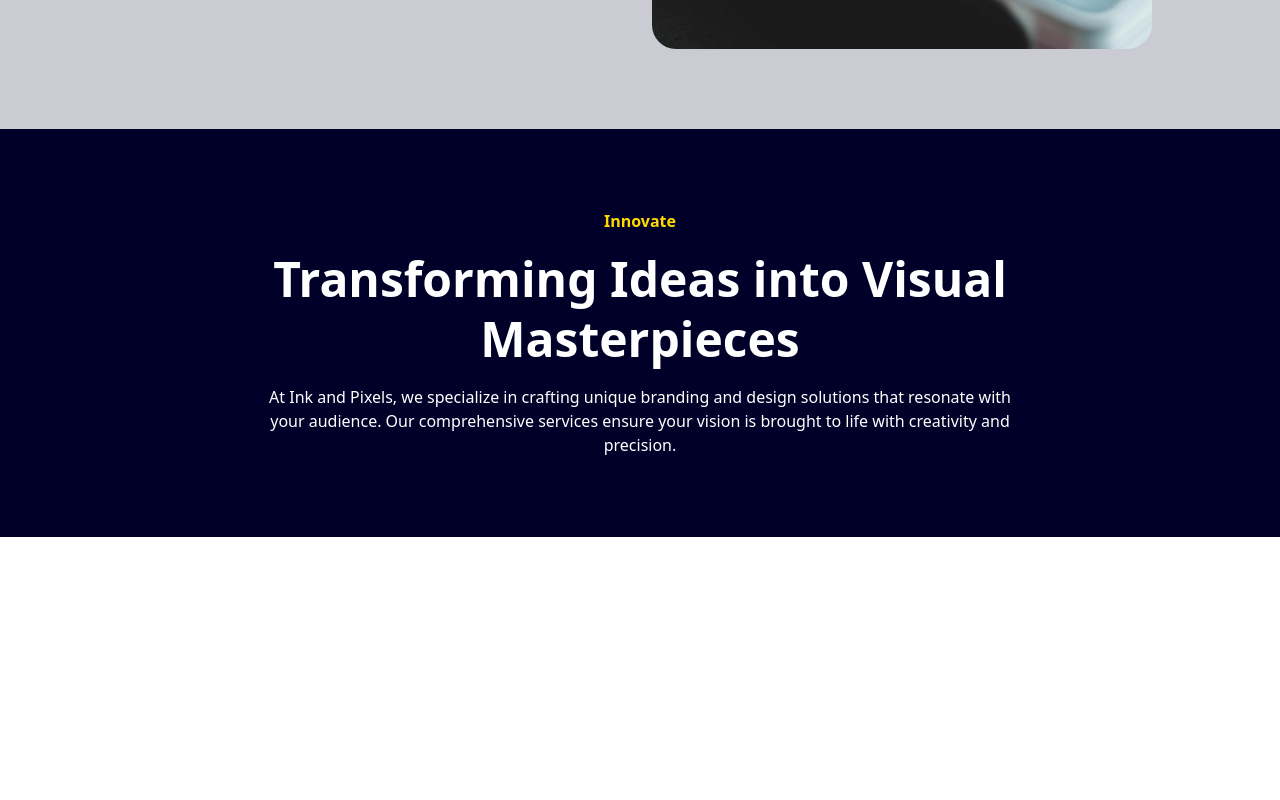
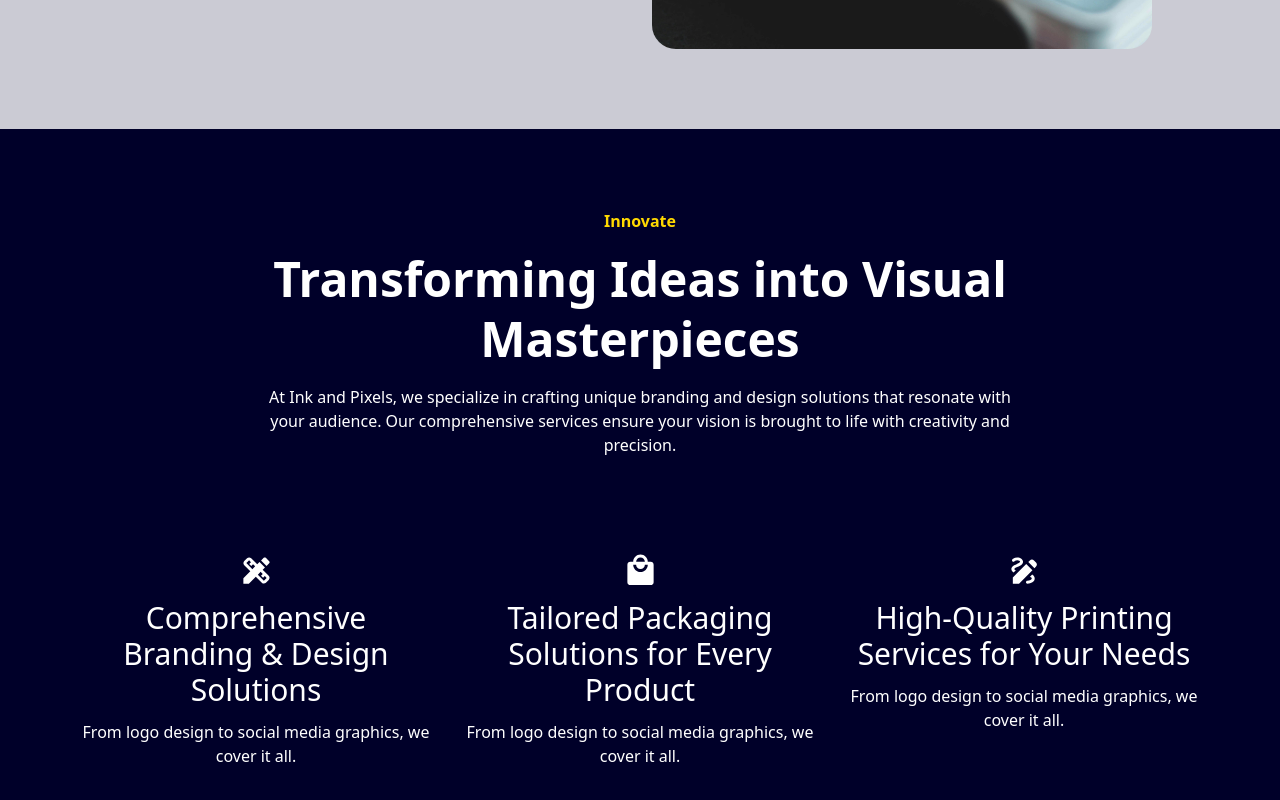
Before and after one commit to Tez-cyber/inks_pixels, a React (Vite) app: page / in a window 1280 px wide. Shown: the part 1401-2201 px from the top of the page. Before the commit the page ends 1938 px from the top, so only its background shows below. Built offline with nearby package versions, Linux system fonts and the light colour scheme.

Commit message:
Completed grid section for aboutSection

```diff
--- a/package.json
+++ b/package.json
@@ -10,6 +10,10 @@
     "preview": "vite preview"
   },
   "dependencies": {
+    "@emotion/react": "^11.14.0",
+    "@emotion/styled": "^11.14.0",
+    "@mui/icons-material": "^6.4.8",
+    "@mui/material": "^6.4.8",
     "@tailwindcss/postcss": "^4.0.14",
     "framer-motion": "^12.5.0",
     "postcss": "^8.5.3",
--- a/src/components/landing/innovateSection.jsx
+++ b/src/components/landing/innovateSection.jsx
@@ -1,7 +1,33 @@
-import { Container } from "../container"
+import { Container } from "../container";
+import DesignServicesIcon from '@mui/icons-material/DesignServices';
+import LocalMallIcon from '@mui/icons-material/LocalMall';
+import DrawIcon from '@mui/icons-material/Draw';
 
 
 export const InnovateSection = () => {
+    const gridDetails = [
+        {
+            icon: <DesignServicesIcon
+                fontSize="large"
+            />,
+            title: 'Comprehensive Branding & Design Solutions',
+            text: 'From logo design to social media graphics, we cover it all.'
+        },
+        {
+            icon: <LocalMallIcon
+                fontSize="large"
+            />,
+            title: 'Tailored Packaging Solutions for Every Product',
+            text: 'From logo design to social media graphics, we cover it all.'
+        },
+        {
+            icon: <DrawIcon
+                fontSize="large"
+            />,
+            title: 'High-Quality Printing Services for Your Needs',
+            text: 'From logo design to social media graphics, we cover it all.'
+        },
+    ]
     return (
         <section className="bg-darkBlue text-white">
             <Container className="py-20">
@@ -18,6 +44,21 @@
                     </p>
                 </section>
                 {/* GRID SECTION */}
+                <section className="mt-20 grid grid-cols-1 gap-8 text-center md:grid-cols-3">
+                    {
+                        gridDetails.map((detail, index) => (
+                            <div key={index} className="flex flex-col gap-3 my-4">
+                                <div className="">
+                                    <i>{detail.icon}</i>
+                                </div>
+                                <h2 className="text-2xl md:text-3xl">
+                                    {detail.title}
+                                </h2>
+                                <p>{detail.text}</p>
+                            </div>
+                        ))
+                    }
+                </section>
             </Container>
         </section>
     )
```
Also changed, not shown: 1 other file (tests, documents, lock files or other folders).
